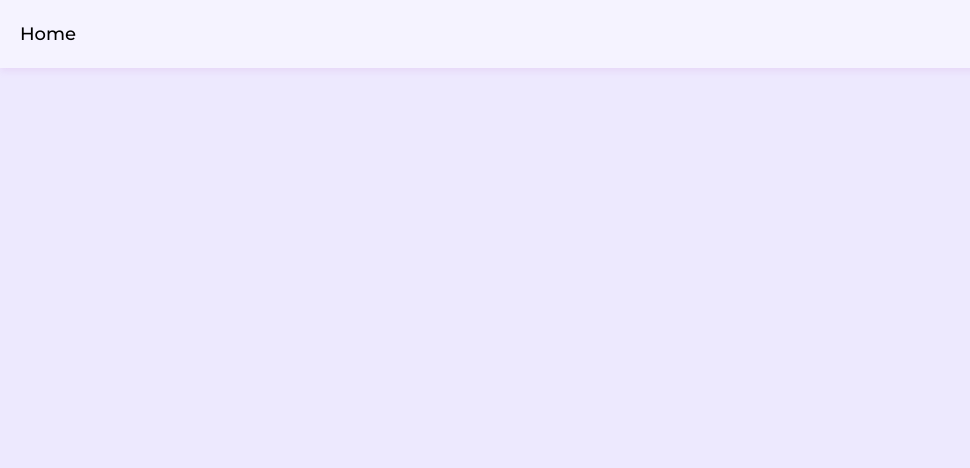
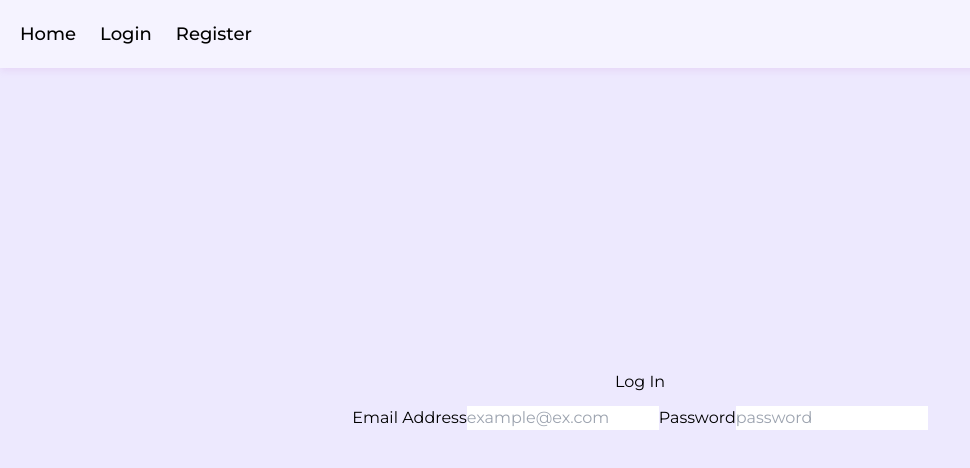
Before and after one commit to krystiano13/docs, a React (Vite) app in the folder client/: page /login in a window 1280 px wide. Before the commit this address had no page. Shown: the top 468 px of the page, without its empty margins (0-970 px from the left). Built offline with nearby package versions, Linux system fonts and the light colour scheme.

Commit message:
create structure of Login view

```diff
--- a/client/src/App.tsx
+++ b/client/src/App.tsx
@@ -2,6 +2,7 @@ import { BrowserRouter, Routes, Route } from "react-router-dom";
 
 //views
 import { Home } from "./views/Home";
+import { Login } from "./views/Login";
 
 //components
 import { Navbar } from "./components/Navbar";
@@ -13,6 +14,7 @@ function App() {
         <Navbar />
         <Routes>
           <Route path="/" element={<Home />} />
+          <Route path="/login" element={<Login />} />
         </Routes>
       </BrowserRouter>
     </div>
--- a/client/src/components/Navbar.tsx
+++ b/client/src/components/Navbar.tsx
@@ -6,6 +6,12 @@ export function Navbar() {
       <NavLink className="text-lg font-medium" to="/">
         Home
       </NavLink>
+      <NavLink className="text-lg font-medium" to="/login">
+        Login
+      </NavLink>
+      <NavLink className="text-lg font-medium" to="/register">
+        Register
+      </NavLink>
     </nav>
   );
 }
--- /dev/null
+++ b/client/src/views/Login.tsx
@@ -0,0 +1,18 @@
+export function Login() {
+  return (
+    <div className="w-[100vw] h-[100vh] flex flex-col gap-3 items-center justify-center">
+      <h2>Log In</h2>
+      <form>
+        <label htmlFor="email">Email Address</label>
+        <input type="text" placeholder="example@ex.com" required name="email" />
+        <label htmlFor="password">Password</label>
+        <input
+          type="password"
+          placeholder="password"
+          required
+          name="password"
+        />
+      </form>
+    </div>
+  );
+}
```
